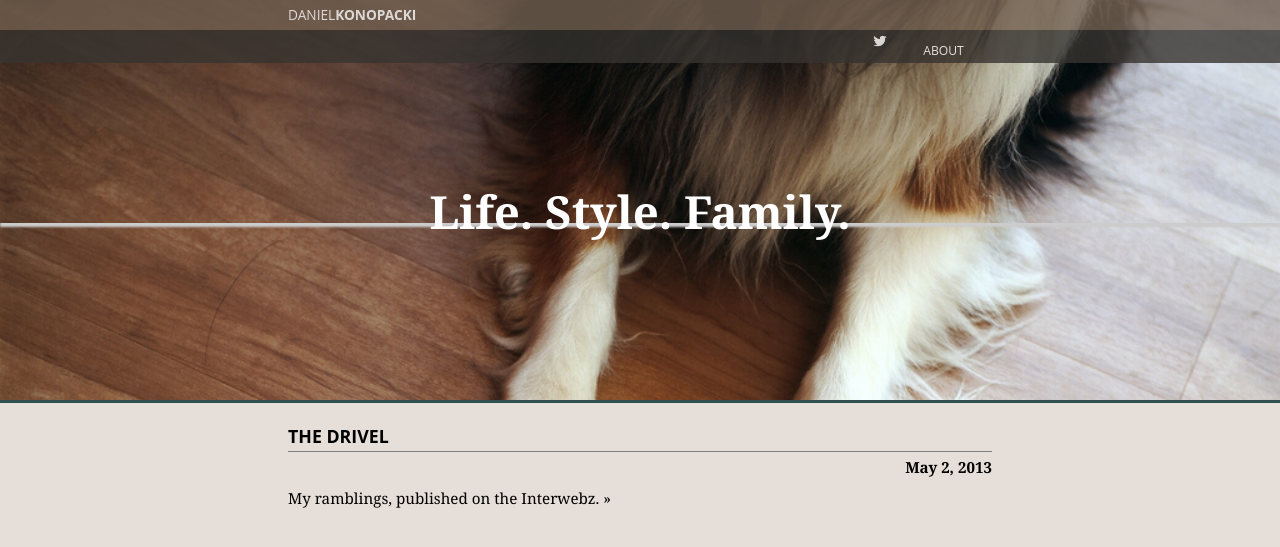
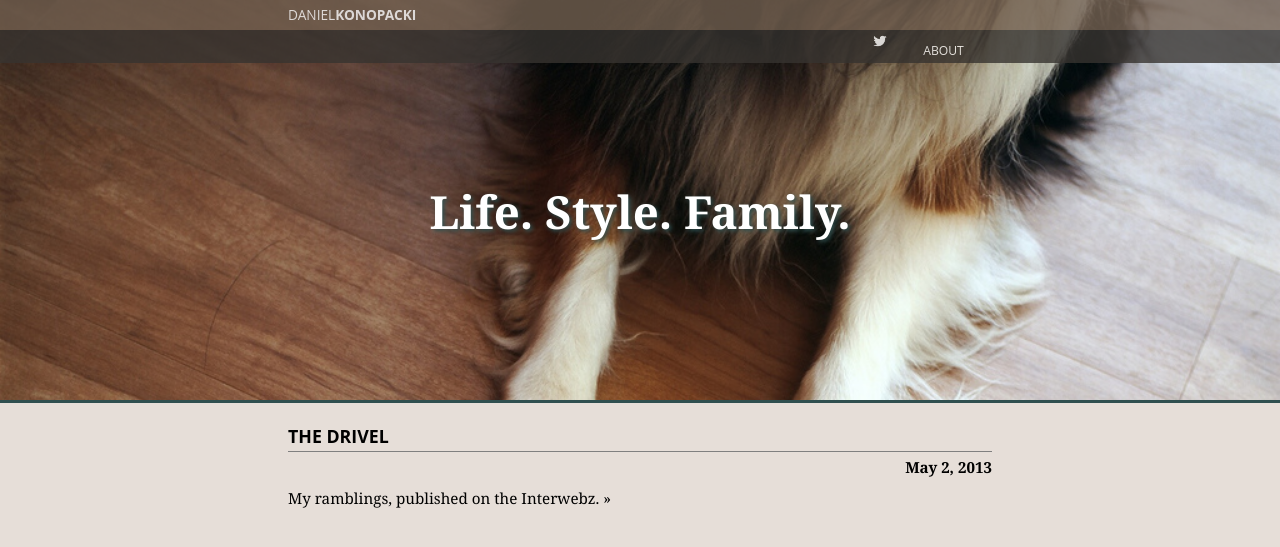
Before and after one commit to danielkonopacki/danielkonopacki.github.com, a Jekyll site: the page built from index.html, in a window 1280 px wide. Shown: the top 547 px of the page. Built offline with Jekyll 4.4.1, drawn with Linux system fonts in a browser that asks for light colours; Markdown is read by kramdown in place of the engine named in the settings.

Commit message:
Style changes

```diff
--- a/css/layout.css
+++ b/css/layout.css
@@ -35,9 +35,7 @@
   color: white;
   font-size: 300%;
   text-align: center;
-  -moz-box-shadow: 2px 2px 2px 2px #ccc;
-  -webkit-box-shadow: 2px 2px 2px 2px #ccc;
-  box-shadow: 2px 2px 2px 2px #ccc;
+  text-shadow: 2px 2px 4px darkslategray;
 }
 
 #social-media a {
```
Also changed, not shown: 1 other file.
